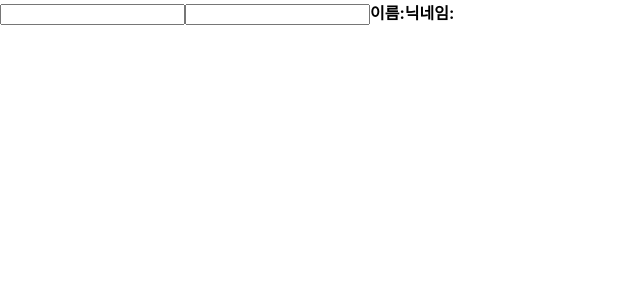
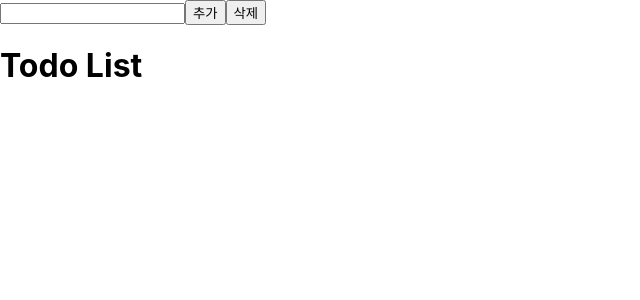
Before and after one commit to seojisoosoo/react-study, a React (Create React App) app: page / in a window 1280 px wide. Shown: the top 300 px of the page, without its empty margins (0-640 px from the left). Built offline with nearby package versions, Linux system fonts and the light colour scheme.

Commit message:
할일앱 클론코딩

```diff
--- a/src/App.js
+++ b/src/App.js
@@ -1,8 +1,27 @@
-import React from 'react';
-// import Counter from './Counter';
-import Info from './Info';
+import React, { useState } from 'react';
+import TodoBoard from './components/TodoBoard';
+
 const App = () => {
-  return <Info />;
+  const [inputValue, setInputValue] = useState('');
+  const [todoList, setTodoList] = useState([]);
+  const addItem = () => {
+    console.log('im herere!', inputValue);
+    setTodoList([...todoList, inputValue]);
+  };
+  const deleteItem = () => {
+    setTodoList([]);
+  };
+  return (
+    <>
+      <input
+        type="text"
+        onChange={(event) => setInputValue(event.target.value)}
+      />
+      <button onClick={addItem}>추가</button>
+      <button onClick={deleteItem}>삭제</button>
+      <TodoBoard todoList={todoList} />
+    </>
+  );
 };
 
 export default App;
--- /dev/null
+++ b/src/components/TodoBoard.js
@@ -0,0 +1,15 @@
+import React from 'react';
+import TodoItem from './TodoItem';
+
+const TodoBoard = (props) => {
+  return (
+    <>
+      <h1>Todo List</h1>
+      {props.todoList.map((item) => (
+        <TodoItem item={item} />
+      ))}
+    </>
+  );
+};
+
+export default TodoBoard;
--- /dev/null
+++ b/src/components/TodoItem.js
@@ -0,0 +1,13 @@
+import React from 'react';
+import styled from 'styled-components';
+
+const TodoBox = styled.div`
+  width: 300px;
+  height: 50px;
+  border: 1px solid blue;
+`;
+const TodoItem = (props) => {
+  return <TodoBox>{props.item}</TodoBox>;
+};
+
+export default TodoItem;
```
